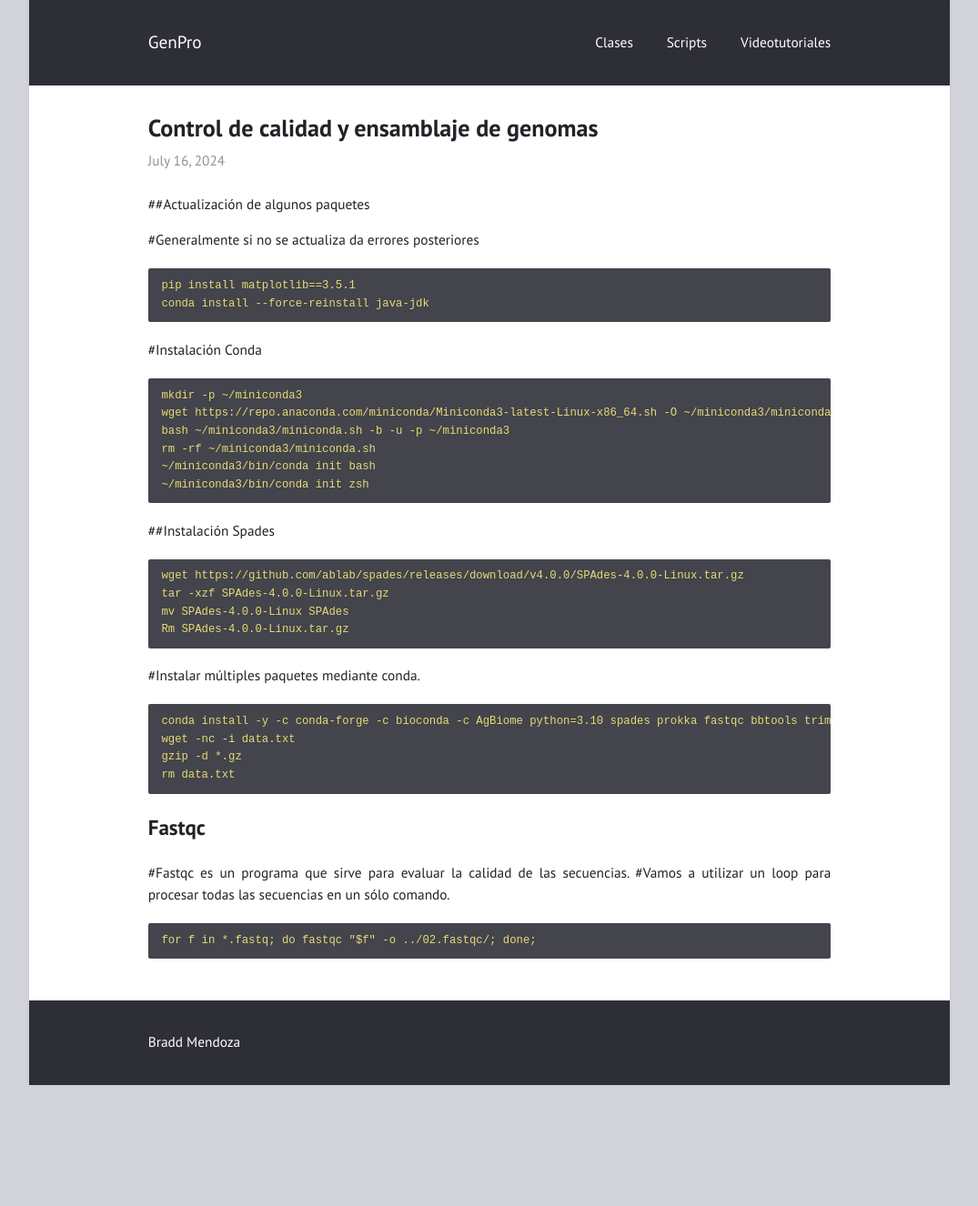
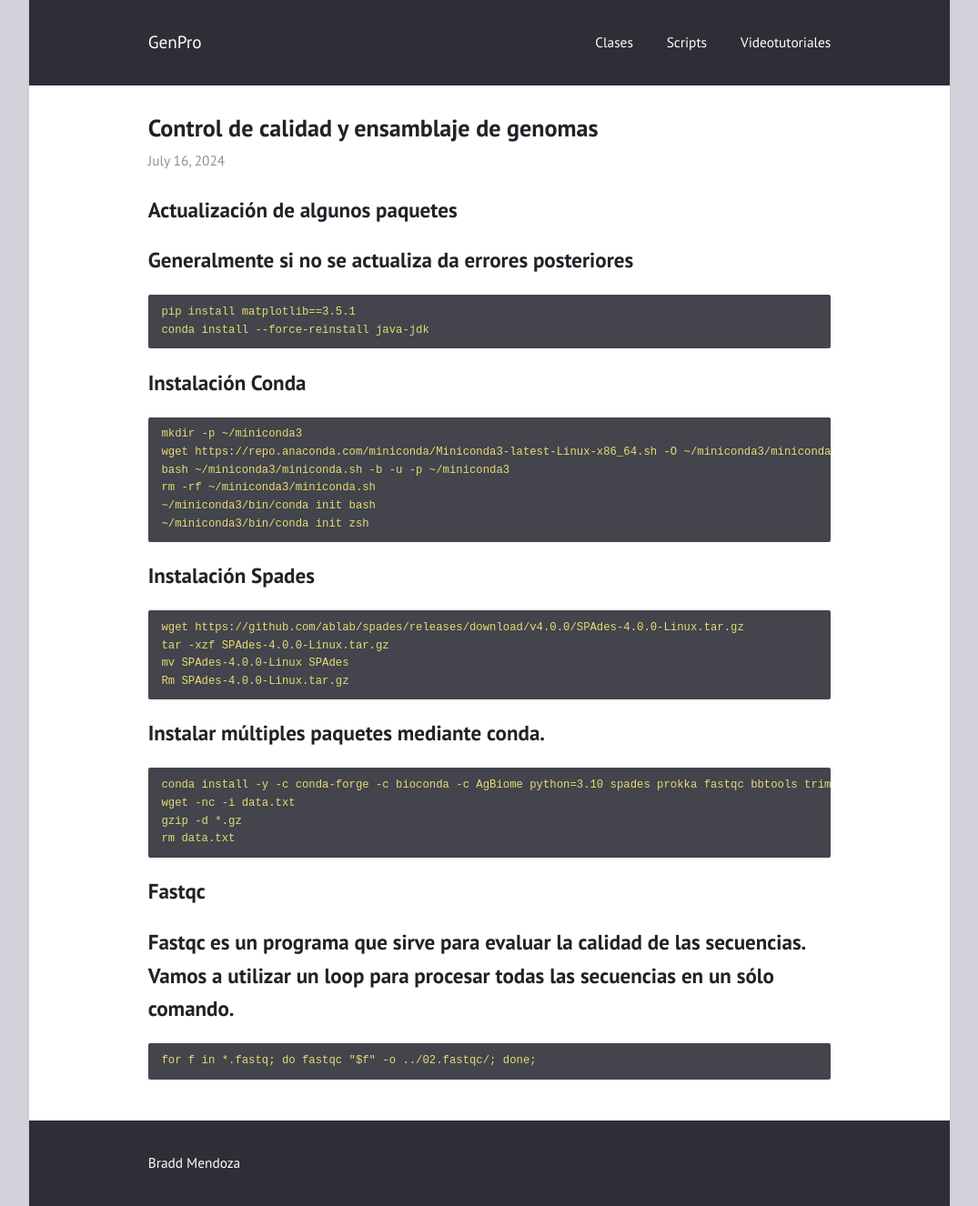
Before and after one commit to braddmg/GenPro, a Jekyll site: the page built from _posts/2024-07-16-Control-de-calidad-y-ensamblaje.md, in a window 1280 px wide. Shown: the whole page at 91% size, without its empty margins (102-1177 px from the left). Built offline with Jekyll 4.4.1, drawn with Linux system fonts in a browser that asks for light colours; before the commit the page ends 1193 px from its top, so only the background shows below that.

````diff
--- a/_posts/2024-07-16-Control-de-calidad-y-ensamblaje.md
+++ b/_posts/2024-07-16-Control-de-calidad-y-ensamblaje.md
@@ -3,15 +3,15 @@ title: "Control de calidad y ensamblaje de genomas"
 layout: post
 ---
 
-##Actualización de algunos paquetes
+## Actualización de algunos paquetes
 
 
-#Generalmente si no se actualiza da errores posteriores
+# Generalmente si no se actualiza da errores posteriores
 ```yaml
 pip install matplotlib==3.5.1
 conda install --force-reinstall java-jdk
 ```
-#Instalación Conda
+## Instalación Conda
 ```yaml
 mkdir -p ~/miniconda3
 wget https://repo.anaconda.com/miniconda/Miniconda3-latest-Linux-x86_64.sh -O ~/miniconda3/miniconda.sh
@@ -20,7 +20,7 @@ rm -rf ~/miniconda3/miniconda.sh
 ~/miniconda3/bin/conda init bash
 ~/miniconda3/bin/conda init zsh
 ```
-##Instalación Spades
+## Instalación Spades
 
 ```yaml
 wget https://github.com/ablab/spades/releases/download/v4.0.0/SPAdes-4.0.0-Linux.tar.gz
@@ -28,7 +28,7 @@ tar -xzf SPAdes-4.0.0-Linux.tar.gz
 mv SPAdes-4.0.0-Linux SPAdes
 Rm SPAdes-4.0.0-Linux.tar.gz
 ```
-#Instalar múltiples paquetes mediante conda.
+## Instalar múltiples paquetes mediante conda.
 ```yaml
 conda install -y -c conda-forge -c bioconda -c AgBiome python=3.10 spades prokka fastqc bbtools trimmomatic quast
 wget -nc -i data.txt
@@ -36,8 +36,7 @@ gzip -d *.gz
 rm data.txt
 ```
 ## Fastqc
-#Fastqc es un programa que sirve para evaluar la calidad de las secuencias.
-#Vamos a utilizar un loop para procesar todas las secuencias en un sólo comando.
+# Fastqc es un programa que sirve para evaluar la calidad de las secuencias. Vamos a utilizar un loop para procesar todas las secuencias en un sólo comando.
 ```yaml
 for f in *.fastq; do fastqc "$f" -o ../02.fastqc/; done;
 ```
````
